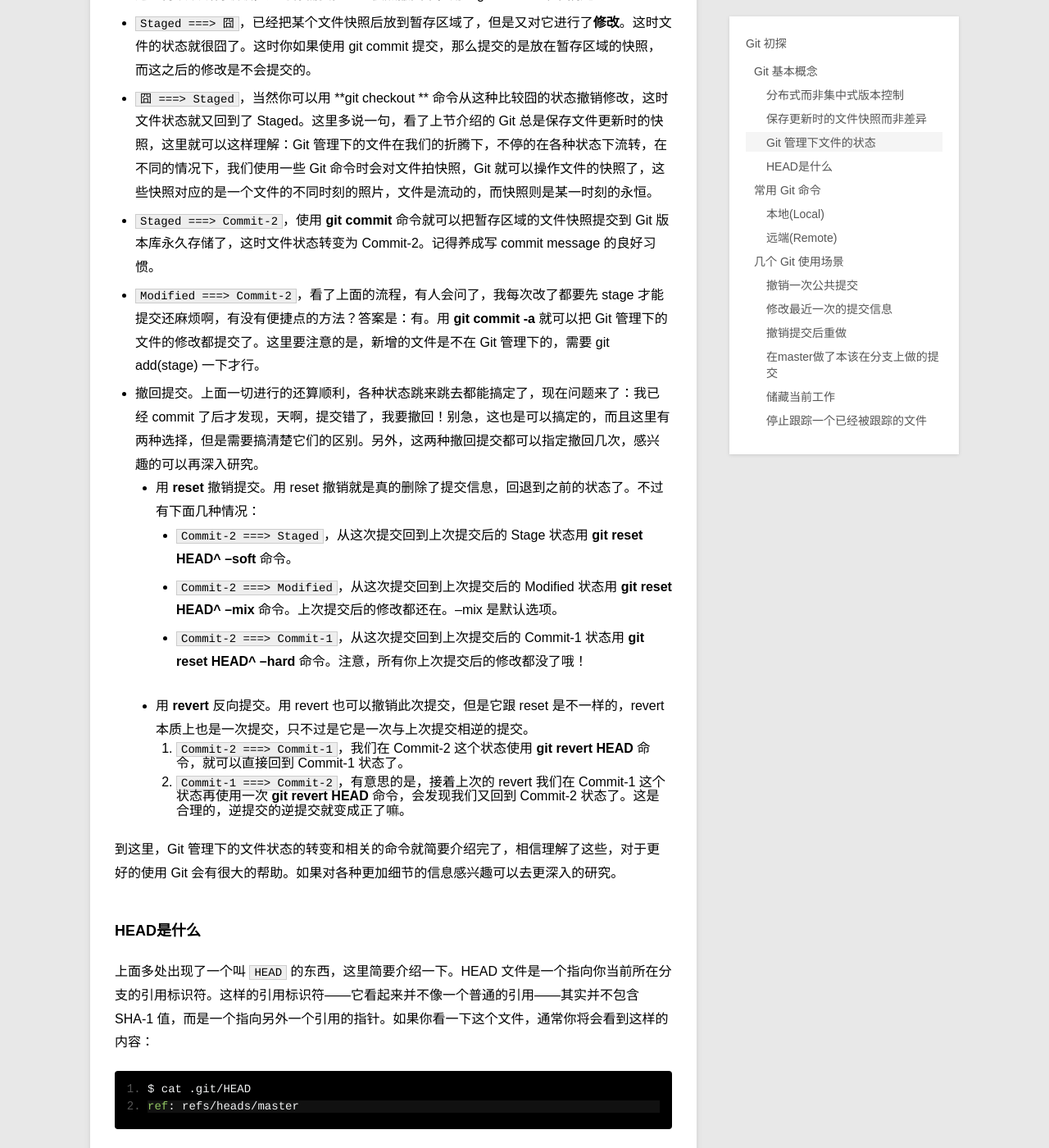
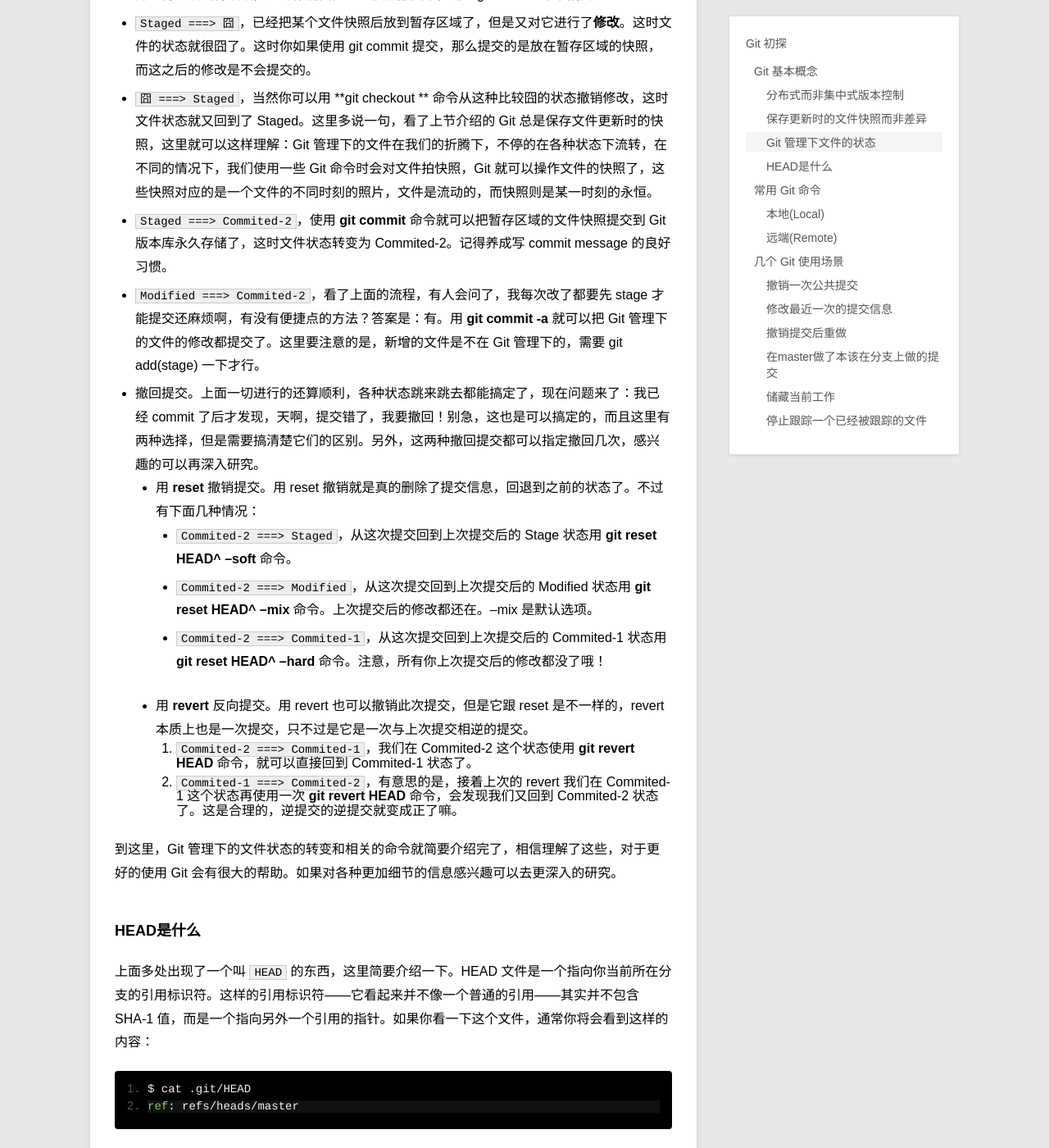
Before and after one commit to samirchen/samirchen.github.io, a Jekyll site: the page built from _posts/blog/2015-07-15-git-commands.md, in a window 1280 px wide and 1400 px high, scrolled down 4625 px. Shown: the whole window at 82% size. Built offline with Jekyll 4.4.1, drawn with Linux system fonts in a browser that asks for light colours; Markdown is read by kramdown in place of the engine named in the settings; some of the changed text lies outside the part shown.

Commit message:
Fix blog.

```diff
--- a/_posts/blog/2015-07-15-git-commands.md
+++ b/_posts/blog/2015-07-15-git-commands.md
@@ -56,22 +56,22 @@
 
 当我们从某个地方 git clone 一份代码后，通常这时你的 work directory 是 clean 的，所有代码都是 commited 状态，在图中表示为 `Commited-1` 状态，我们就从这里开始解释接下来文件状态的切换：
 
-- `Commit-1 ===> Modified`，我们拿到代码开始干活，当我们**修改**了文件后，文件状态发生变化，由 Commit-1 变为 Modified。
-- `Modified ===> Commit-1`，发现文件改的不对，一处一处恢复太麻烦，用 **git checkout <f>** 命令便可以把对文件的修改恢复到原 Modified 的状态。
+- `Commited-1 ===> Modified`，我们拿到代码开始干活，当我们**修改**了文件后，文件状态发生变化，由 Commited-1 变为 Modified。
+- `Modified ===> Commited-1`，发现文件改的不对，一处一处恢复太麻烦，用 **git checkout <f>** 命令便可以把对文件的修改恢复到原 Commited-1 的状态。
 - `Modified ===> Staged`，文件修改的差不多了，想提交对这个文件的修改到本地 git 版本库保存起来，在这时你直接用 git commit 是提交不了的，因为 git commit 是对文件暂存区域的文件快照进行提交。所以，你需要先把文件快照一下放到暂存区域，用 **git stage <f>** 命令搞定，另外，用 **git add <f>** 也是一样的。
 - `Staged ===> Modified`，发现目前不想在下次 commit 时提交文件暂存区域的某个文件，还想再改改或再缓缓，这时你需要把它的快照撤回来，用 **git reset <f>** 命令搞定。
 - `Staged ===> 囧`，已经把某个文件快照后放到暂存区域了，但是又对它进行了**修改**。这时文件的状态就很囧了。这时你如果使用 git commit 提交，那么提交的是放在暂存区域的快照，而这之后的修改是不会提交的。
 - `囧 ===> Staged`，当然你可以用 **git checkout <f>** 命令从这种比较囧的状态撤销修改，这时文件状态就又回到了 Staged。这里多说一句，看了上节介绍的 Git 总是保存文件更新时的快照，这里就可以这样理解：Git 管理下的文件在我们的折腾下，不停的在各种状态下流转，在不同的情况下，我们使用一些 Git 命令时会对文件拍快照，Git 就可以操作文件的快照了，这些快照对应的是一个文件的不同时刻的照片，文件是流动的，而快照则是某一时刻的永恒。
-- `Staged ===> Commit-2`，使用 **git commit** 命令就可以把暂存区域的文件快照提交到 Git 版本库永久存储了，这时文件状态转变为 Commit-2。记得养成写 commit message 的良好习惯。
-- `Modified ===> Commit-2`，看了上面的流程，有人会问了，我每次改了都要先 stage 才能提交还麻烦啊，有没有便捷点的方法？答案是：有。用 **git commit -a** 就可以把 Git 管理下的文件的修改都提交了。这里要注意的是，新增的文件是不在 Git 管理下的，需要 git add(stage) 一下才行。
+- `Staged ===> Commited-2`，使用 **git commit** 命令就可以把暂存区域的文件快照提交到 Git 版本库永久存储了，这时文件状态转变为 Commited-2。记得养成写 commit message 的良好习惯。
+- `Modified ===> Commited-2`，看了上面的流程，有人会问了，我每次改了都要先 stage 才能提交还麻烦啊，有没有便捷点的方法？答案是：有。用 **git commit -a** 就可以把 Git 管理下的文件的修改都提交了。这里要注意的是，新增的文件是不在 Git 管理下的，需要 git add(stage) 一下才行。
 - 撤回提交。上面一切进行的还算顺利，各种状态跳来跳去都能搞定了，现在问题来了：我已经 commit 了后才发现，天啊，提交错了，我要撤回！别急，这也是可以搞定的，而且这里有两种选择，但是需要搞清楚它们的区别。另外，这两种撤回提交都可以指定撤回几次，感兴趣的可以再深入研究。
 	- 用 **reset** 撤销提交。用 reset 撤销就是真的删除了提交信息，回退到之前的状态了。不过有下面几种情况：
-		- `Commit-2 ===> Staged`，从这次提交回到上次提交后的 Stage 状态用 **git reset HEAD^ --soft** 命令。
-		- `Commit-2 ===> Modified`，从这次提交回到上次提交后的 Modified 状态用 **git reset HEAD^ --mix** 命令。上次提交后的修改都还在。--mix 是默认选项。
-		- `Commit-2 ===> Commit-1`，从这次提交回到上次提交后的 Commit-1 状态用 **git reset HEAD^ --hard** 命令。注意，所有你上次提交后的修改都没了哦！
+		- `Commited-2 ===> Staged`，从这次提交回到上次提交后的 Stage 状态用 **git reset HEAD^ --soft** 命令。
+		- `Commited-2 ===> Modified`，从这次提交回到上次提交后的 Modified 状态用 **git reset HEAD^ --mix** 命令。上次提交后的修改都还在。--mix 是默认选项。
+		- `Commited-2 ===> Commited-1`，从这次提交回到上次提交后的 Commited-1 状态用 **git reset HEAD^ --hard** 命令。注意，所有你上次提交后的修改都没了哦！
 	- 用 **revert** 反向提交。用 revert 也可以撤销此次提交，但是它跟 reset 是不一样的，revert 本质上也是一次提交，只不过是它是一次与上次提交相逆的提交。
-		1. `Commit-2 ===> Commit-1`，我们在 Commit-2 这个状态使用 **git revert HEAD** 命令，就可以直接回到 Commit-1 状态了。
-		2. `Commit-1 ===> Commit-2`，有意思的是，接着上次的 revert 我们在 Commit-1 这个状态再使用一次 **git revert HEAD** 命令，会发现我们又回到 Commit-2 状态了。这是合理的，逆提交的逆提交就变成正了嘛。
+		1. `Commited-2 ===> Commited-1`，我们在 Commited-2 这个状态使用 **git revert HEAD** 命令，就可以直接回到 Commited-1 状态了。
+		2. `Commited-1 ===> Commited-2`，有意思的是，接着上次的 revert 我们在 Commited-1 这个状态再使用一次 **git revert HEAD** 命令，会发现我们又回到 Commited-2 状态了。这是合理的，逆提交的逆提交就变成正了嘛。
 
 到这里，Git 管理下的文件状态的转变和相关的命令就简要介绍完了，相信理解了这些，对于更好的使用 Git 会有很大的帮助。如果对各种更加细节的信息感兴趣可以去更深入的研究。
 
```
